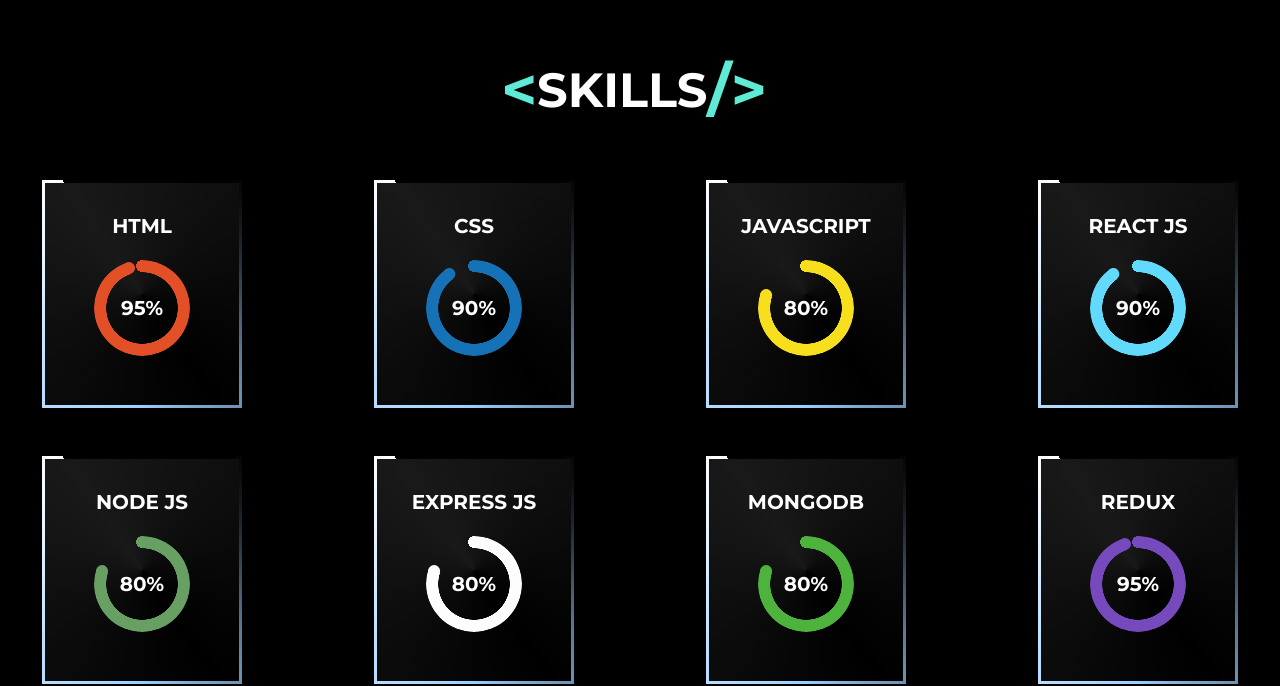
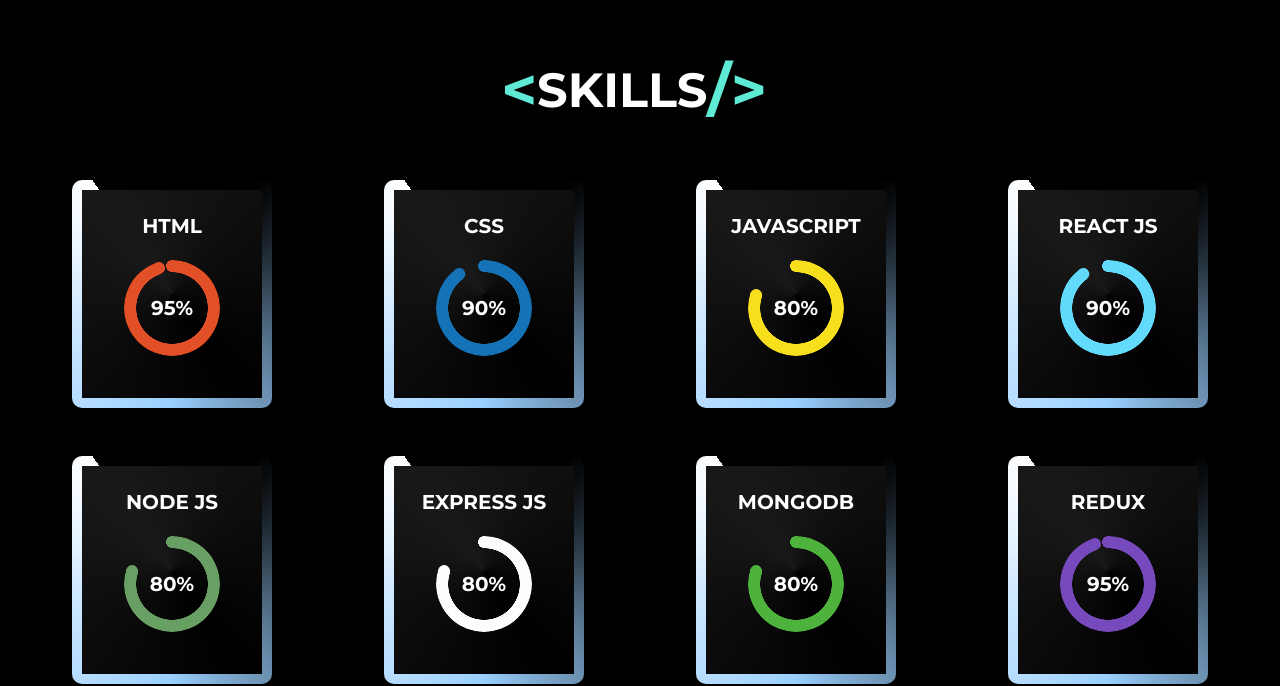
Before and after one commit to Rubayet-billah/rubayet-billah-portfolio, a React (Vite) app: page / in a window 1280 px wide. Shown: the part 1300-1986 px from the top of the page. Built offline with nearby package versions, Linux system fonts and the light colour scheme; no server answers.

Commit message:
design fix

```diff
--- a/src/components/Home/Banner.jsx
+++ b/src/components/Home/Banner.jsx
@@ -4,18 +4,18 @@
 
 const Banner = () => {
   return (
-    <section className="grid lg:grid-cols-2 lg:gap-x-48 place-items-center lg:mt-8 md:min-h-[60vh] uppercase">
-      <div className="mb-5 md:mb-0 leading-8 lg:leading-6">
-        <h1 className="text-2xl lg:text-6xl lg:mb-4">
+    <section className="grid lg:grid-cols-2 xl:gap-x-48 place-items-center lg:mt-8 md:min-h-[60vh] uppercase">
+      <div className="mb-5 leading-8 md:mb-0 lg:leading-6">
+        <h1 className="text-2xl lg:text-4xl xl:text-6xl lg:mb-4">
           Hi, I'm{" "}
           <span className="font-extrabold animate-text bg-gradient-to-r from-teal-500 via-white to-[#00deff] bg-clip-text text-transparent ">
             Rubayet
           </span>
         </h1>
-        <h2 className="lg:text-4xl lg:mb-4">
+        <h2 className="lg:text-2xl xl:text-4xl lg:mb-4">
           A software developer and good at
         </h2>
-        <h1 className="font-bold text-3xl lg:text-7xl animate-text bg-gradient-to-r from-teal-500 via-white to-[#00deff] bg-clip-text text-transparent">
+        <h1 className="font-bold text-3xl lg:text-5xl xl:text-7xl animate-text bg-gradient-to-r from-teal-500 via-white to-[#00deff] bg-clip-text text-transparent">
           <Typewriter
             options={{
               skipAddStyles: true,
--- a/src/components/Home/BannerSwipper.jsx
+++ b/src/components/Home/BannerSwipper.jsx
@@ -1,11 +1,12 @@
 import "./BannerSwipper.css";
-import profileImg from "../../assets/Images/profile.png";
+// import profileImg from "../../assets/Images/profile.png";
+import profileImg from "../../assets/Images/profile-1.jpg";
 
 const BannerSwipper = () => {
   return (
     <div>
-      <div className="max-w-md rounded-full animated-border-box-glow relative mt-8 md:mt-0">
-        <div className="box flex justify-center items-center z-10">
+      <div className="relative max-w-md mt-8 rounded-full animated-border-box-glow md:mt-0">
+        <div className="z-10 flex items-center justify-center box">
           <img className="w-full" src={profileImg} alt="" />
         </div>
       </div>
--- a/src/components/Skill/Skill.css
+++ b/src/components/Skill/Skill.css
@@ -1,5 +1,5 @@
 .skill-box {
-  --border-size: 3px;
+  --border-size: 10px;
   --border-angle: 0turn;
   display: flex;
   flex-direction: column;
@@ -21,6 +21,7 @@
     cover;
   background-position: center center;
   background-repeat: no-repeat;
+  border-radius: 10px;
 
   animation: bg-spin 7s linear infinite;
 }
--- a/src/components/common/PageContainer.jsx
+++ b/src/components/common/PageContainer.jsx
@@ -1,7 +1,10 @@
 /* eslint-disable react/prop-types */
 const PageContainer = ({ id, children }) => {
   return (
-    <div id={id} className="min-h-[70vh] py-12">
+    <div
+      id={id}
+      className="min-h-[70vh] py-12 w-full max-w-[1440px] mx-auto px-5 lg:px-10"
+    >
       {children}
     </div>
   );
--- /dev/null
+++ b/src/components/ui/CustomContainer.jsx
@@ -0,0 +1,14 @@
+/* eslint-disable react/prop-types */
+const CustomContainer = ({ children, classNames = "" }) => {
+  return (
+    <div
+      className={
+        "w-full max-w-[1440px] mx-auto px-5 lg:px-10" + " " + classNames
+      }
+    >
+      {children}
+    </div>
+  );
+};
+
+export default CustomContainer;
--- a/src/layout/MainLayout.jsx
+++ b/src/layout/MainLayout.jsx
@@ -16,12 +16,10 @@
   return (
     <div
       id="home"
-      className="font-montserrat min-h-screen
-        main-background
-        background-animate text-white"
+      className="min-h-screen text-white font-montserrat main-background background-animate"
     >
       <Header />
-      <div className="max-w-7xl mx-auto px-4 lg:px-0 pt-24">
+      <div className="px-4 pt-24 mx-auto lg:px-0">
         <section className="min-h-[60vh]">
           <Outlet></Outlet>
         </section>
```
Also changed, not shown: src/assets/Images/profile-1.jpg (added).
